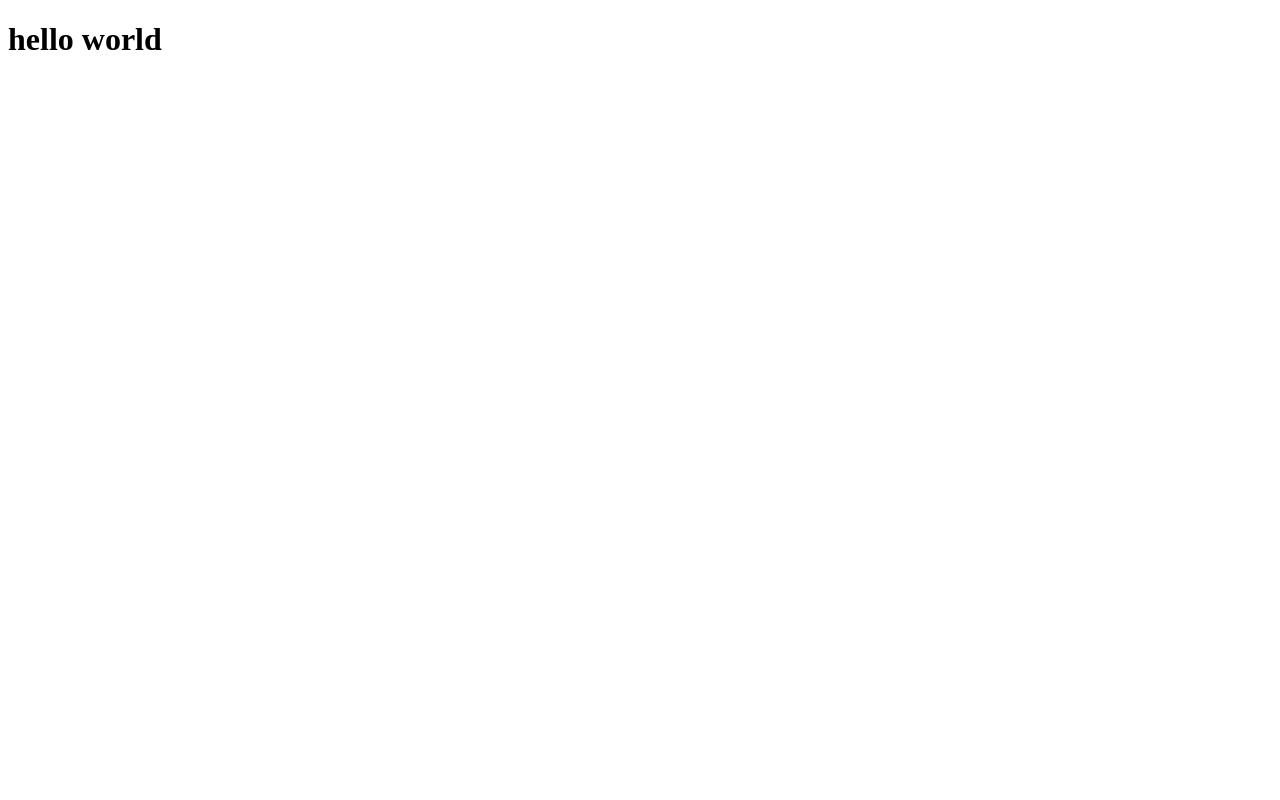
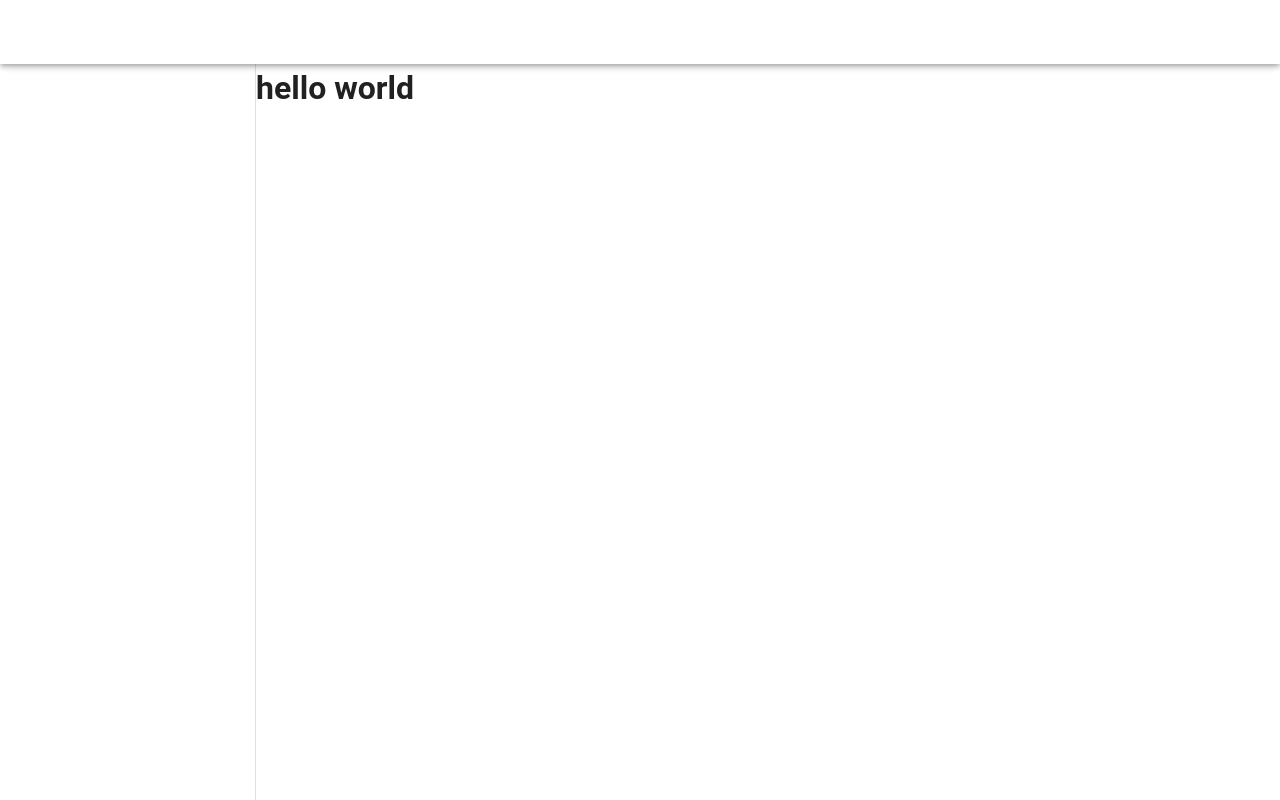
Before and after one commit to devguerreiro/fc-deloitte, a Nuxt app in the folder gpapp/: page / in a window 1280 px wide. Built offline with nearby package versions, Linux system fonts and the light colour scheme.

Commit message:
feat: :sparkles: adicionado estrutura base do app com vuetify

```diff
--- a/gpapp/nuxt.config.ts
+++ b/gpapp/nuxt.config.ts
@@ -1,3 +1,5 @@
+import vuetify, { transformAssetUrls } from "vite-plugin-vuetify";
+
 // https://nuxt.com/docs/api/configuration/nuxt-config
 export default defineNuxtConfig({
     devtools: { enabled: true },
@@ -7,4 +9,21 @@
         },
     },
     srcDir: "src",
+    build: {
+        transpile: ["vuetify"],
+    },
+    modules: [
+        (_options, nuxt) => {
+            nuxt.hooks.hook("vite:extendConfig", (config) => {
+                config.plugins?.push(vuetify({ autoImport: true }));
+            });
+        },
+    ],
+    vite: {
+        vue: {
+            template: {
+                transformAssetUrls,
+            },
+        },
+    },
 });
--- a/gpapp/package.json
+++ b/gpapp/package.json
@@ -12,10 +12,13 @@
     "devDependencies": {
         "@nuxt/devtools": "latest",
         "nuxt": "^3.8.0",
+        "vite-plugin-vuetify": "^1.0.2",
         "vue": "^3.3.7",
-        "vue-router": "^4.2.5"
+        "vue-router": "^4.2.5",
+        "vuetify": "^3.3.23"
     },
     "dependencies": {
+        "@mdi/font": "^7.3.67",
         "sass": "^1.69.5"
     }
 }
--- a/gpapp/src/app.vue
+++ b/gpapp/src/app.vue
@@ -1,3 +1,9 @@
 <template>
-    <NuxtPage />
+    <v-app>
+        <v-app-bar></v-app-bar>
+        <v-navigation-drawer></v-navigation-drawer>
+        <v-main>
+            <NuxtPage />
+        </v-main>
+    </v-app>
 </template>
--- /dev/null
+++ b/gpapp/src/plugins/vuetify.ts
@@ -0,0 +1,10 @@
+import "@mdi/font/css/materialdesignicons.css";
+import "vuetify/styles";
+import { createVuetify } from "vuetify";
+
+export default defineNuxtPlugin((app) => {
+    const vuetify = createVuetify({
+        // ... your configuration
+    });
+    app.vueApp.use(vuetify);
+});
```
Also changed, not shown: 1 other file (tests, documents, lock files or other folders).
